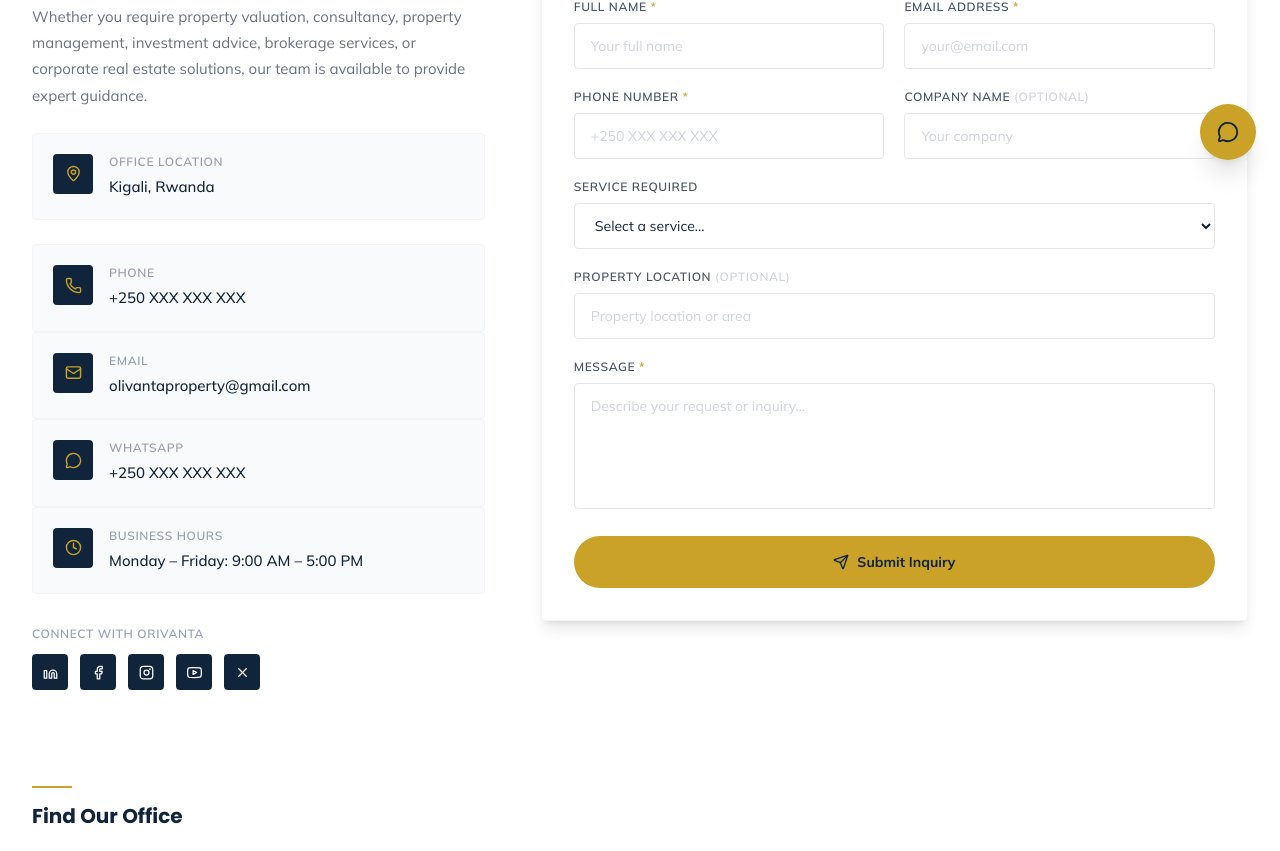
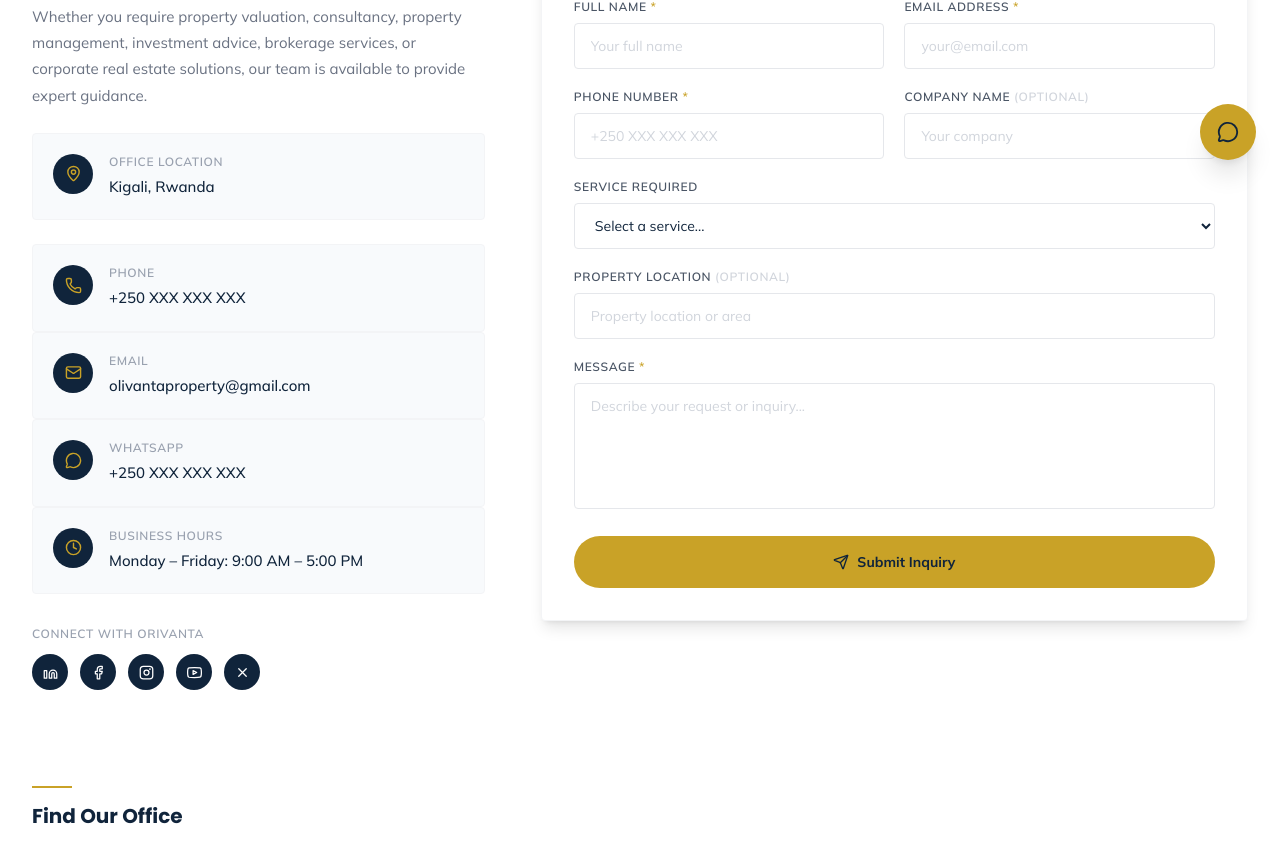
Before and after one commit to Muhinde234/orivanta, a Next.js app: page /contact in a window 1280 px wide. Shown: the part 616-1467 px from the top of the page. Built offline with nearby package versions, Linux system fonts and the light colour scheme.

Commit message:
working on contact

```diff
--- a/app/(site)/contact/ContactContent.tsx
+++ b/app/(site)/contact/ContactContent.tsx
@@ -71,7 +71,7 @@ export default function ContactContent() {
                 const Icon = item.icon;
                 const content = (
                   <div className="flex items-start gap-4 p-5 bg-[#F8FAFC] border border-gray-100 rounded-sm hover:border-[#C9A227]/30 hover:shadow-sm transition-all duration-300">
-                    <div className="w-10 h-10 rounded-sm bg-[#10243B] flex items-center justify-center flex-shrink-0">
+                    <div className="w-10 h-10 rounded-full bg-[#10243B] flex items-center justify-center flex-shrink-0">
                       <Icon size={17} className="text-[#C9A227]" />
                     </div>
                     <div>
@@ -101,7 +101,7 @@ export default function ContactContent() {
                     { title: 'X', href: BRAND.twitter, d: 'M18 6 6 18M6 6l12 12' },
                   ].map(({ title, href, d }) => (
                     <a key={title} href={href} aria-label={title}
-                      className="w-9 h-9 rounded-sm bg-[#10243B] flex items-center justify-center hover:bg-[#C9A227] transition-colors duration-300 text-white hover:text-[#10243B]">
+                      className="w-9 h-9 rounded-full bg-[#10243B] flex items-center justify-center hover:bg-[#C9A227] transition-colors duration-300 text-white hover:text-[#10243B]">
                       <svg xmlns="http://www.w3.org/2000/svg" width="15" height="15" viewBox="0 0 24 24" fill="none" stroke="currentColor" strokeWidth="2" strokeLinecap="round" strokeLinejoin="round">
                         {title === 'Instagram' ? <><rect width="20" height="20" x="2" y="2" rx="5"/><circle cx="12" cy="12" r="4"/><circle cx="17.5" cy="6.5" r="0.5" fill="currentColor"/></> :
                          title === 'YouTube' ? <><path d="M22.54 6.42a2.78 2.78 0 0 0-1.95-1.96C18.88 4 12 4 12 4s-6.88 0-8.59.46a2.78 2.78 0 0 0-1.95 1.96A29 29 0 0 0 1 12a29 29 0 0 0 .46 5.58A2.78 2.78 0 0 0 3.41 19.6C5.12 20 12 20 12 20s6.88 0 8.59-.46a2.78 2.78 0 0 0 1.95-1.95A29 29 0 0 0 23 12a29 29 0 0 0-.46-5.58z"/><polygon points="9.75 15.02 15.5 12 9.75 8.98 9.75 15.02"/></> :
```
